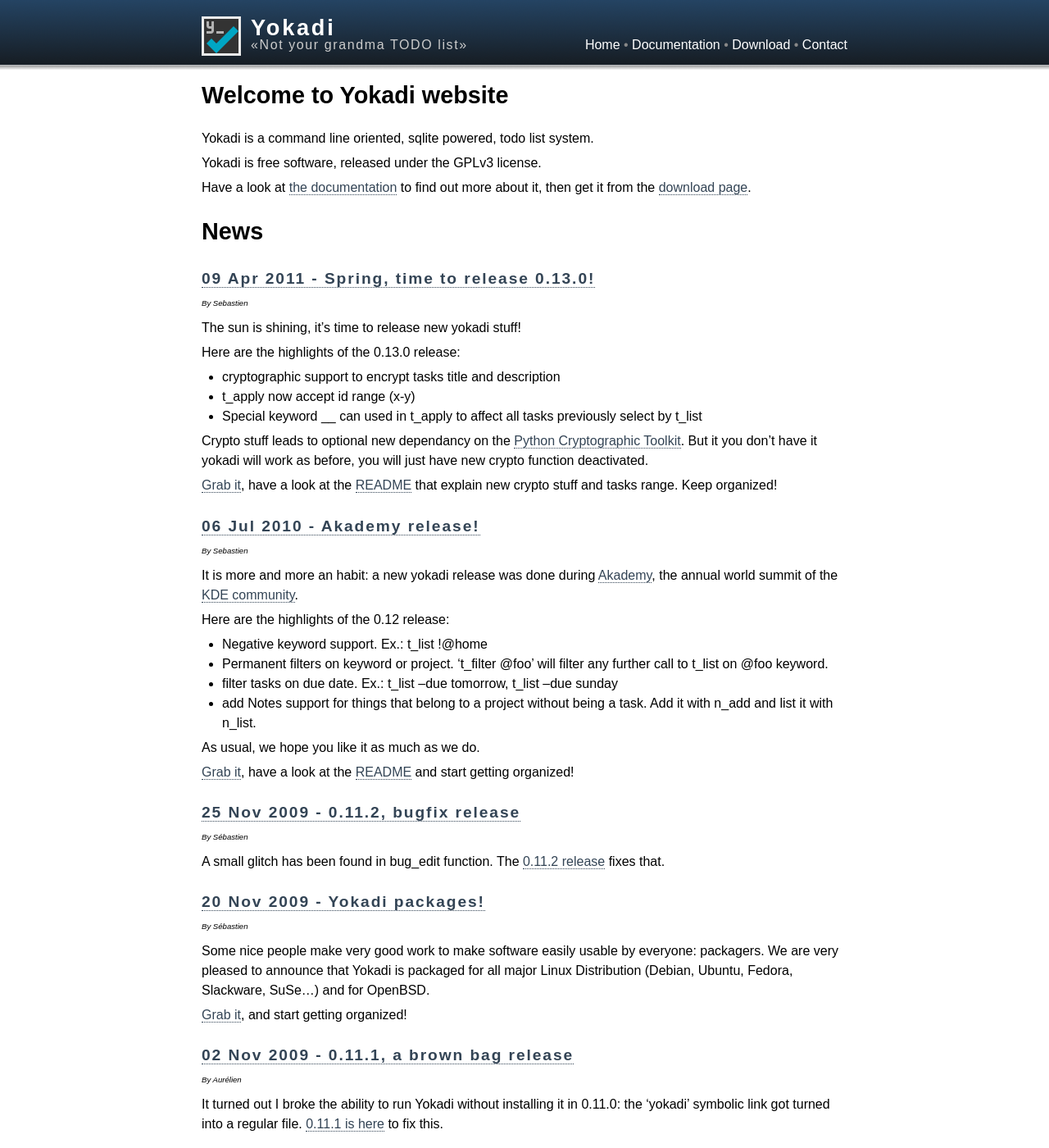
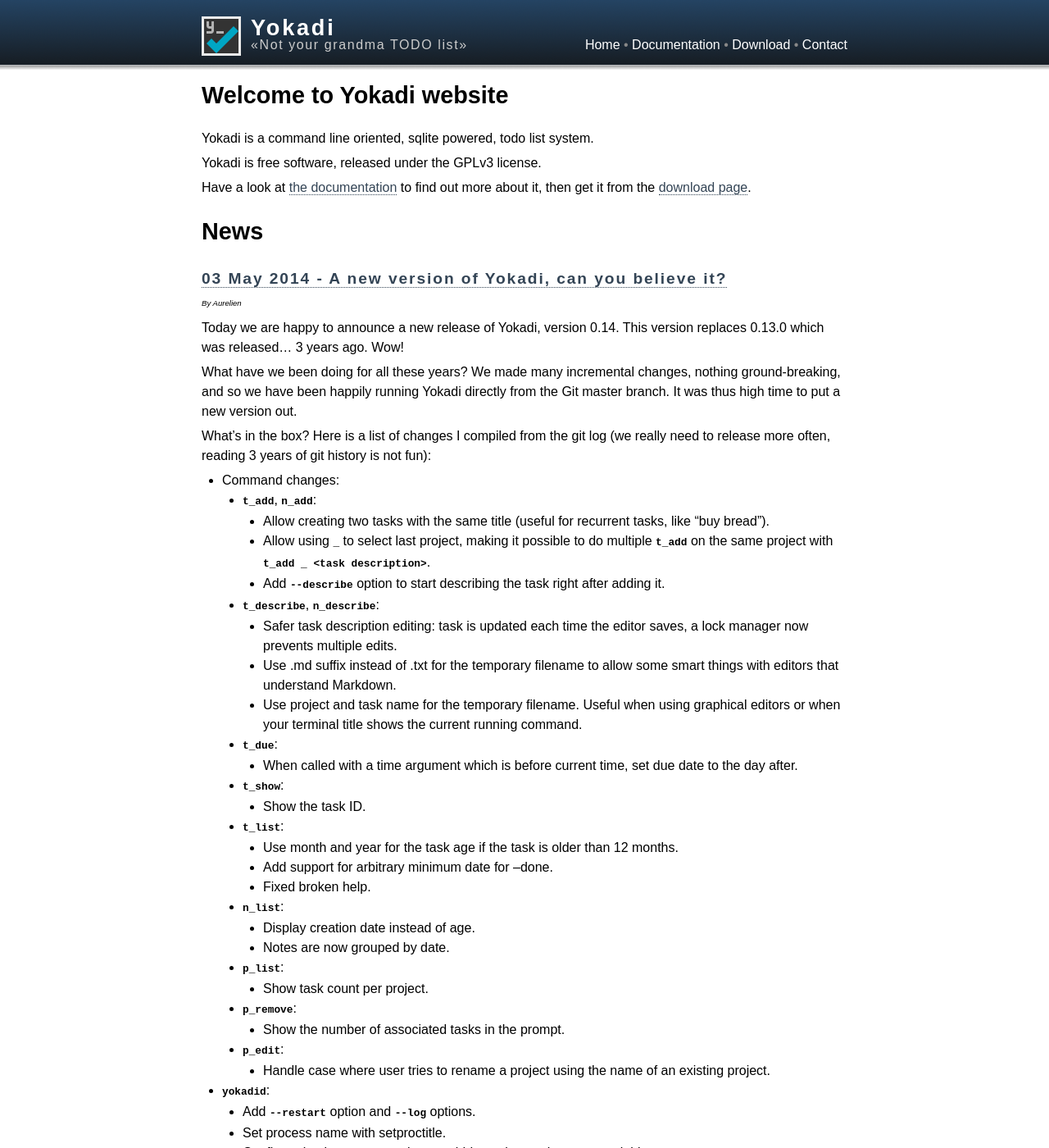
Before and after one commit to yokadi/yokadi.github.com, a Jekyll site: the page built from index.markdown, in a window 1280 px wide and 1400 px high. Shown: the whole window at 82% size. Built offline with Jekyll 4.4.1, drawn with Linux system fonts in a browser that asks for light colours; Markdown is read by kramdown in place of the engine named in the settings; some of the changed text lies outside the part shown.

Commit message:
Announce 0.14!

```diff
--- /dev/null
+++ b/_posts/2014-05-03-0.14.0-is-out.markdown
@@ -0,0 +1,58 @@
+---
+layout: post
+title: A new version of Yokadi, can you believe it?
+author: Aurelien
+---
+
+Today we are happy to announce a new release of Yokadi, version 0.14. This version replaces 0.13.0 which was released... 3 years ago. Wow!
+
+What have we been doing for all these years? We made many incremental changes, nothing ground-breaking, and so we have been happily running Yokadi directly from the Git master branch. It was thus high time to put a new version out.
+
+What's in the box? Here is a list of changes I compiled from the git log (we really need to release more often, reading 3 years of git history is not fun):
+
+- Command changes:
+    - `t_add`, `n_add`:
+        - Allow creating two tasks with the same title (useful for recurrent tasks, like "buy bread").
+        - Allow using `_` to select last project, making it possible to do multiple `t_add` on the same project with `t_add _ <task description>`.
+        - Add `--describe` option to start describing the task right after adding it.
+    - `t_describe`, `n_describe`:
+        - Safer task description editing: task is updated each time the editor saves, a lock manager now prevents multiple edits.
+        - Use .md suffix instead of .txt for the temporary filename to allow some smart things with editors that understand Markdown.
+        - Use project and task name for the temporary filename. Useful when using graphical editors or when your terminal title shows the current running command.
+    - `t_due`:
+        - When called with a time argument which is before current time, set due date to the day after.
+    - `t_show`:
+        - Show the task ID.
+    - `t_list`:
+        - Use month and year for the task age if the task is older than 12 months.
+        - Add support for arbitrary minimum date for --done.
+        - Fixed broken help.
+    - `n_list`:
+        - Display creation date instead of age.
+        - Notes are now grouped by date.
+    - `p_list`:
+        - Show task count per project.
+    - `p_remove`:
+        - Show the number of associated tasks in the prompt.
+    - `p_edit`:
+        - Handle case where user tries to rename a project using the name of an existing project.
+
+- `yokadid`:
+    - Add `--restart` option and `--log` options.
+    - Set process name with setproctitle.
+    - Configuration keys can now be overridden using environment variables.
+
+- Misc:
+    - Date/time commands now support `%d/%m/%y` date format.
+    - Replaced xyokadi with a desktop file.
+    - Updated README to match real output.
+
+- Developer specific changes:
+    - Command parser has been ported from optparse to argparse.
+    - Code is now PEP 8 compliant, with the exception of camelCase usage.
+    - All imports have been changed to absolute imports (ie `import yokadi.<something>`).
+    - Code has been reorganized into different sub directories.
+    - The scripts in the `bin` directory are now smart enough to run the source tree version instead of the installed version if possible.
+    - We now use [Travis](https://travis-ci.org/agateau/yokadi) for continuous integration.
+
+That's it for this new version. Tarballs and zip archives are available from the [download page](/download.html). Hope you like it!
--- a/download.markdown
+++ b/download.markdown
@@ -1,7 +1,7 @@
 ---
 layout: default
 title: Download
-version: "0.13.0"
+version: "0.14.0"
 ---
 ## Latest release
 
```
